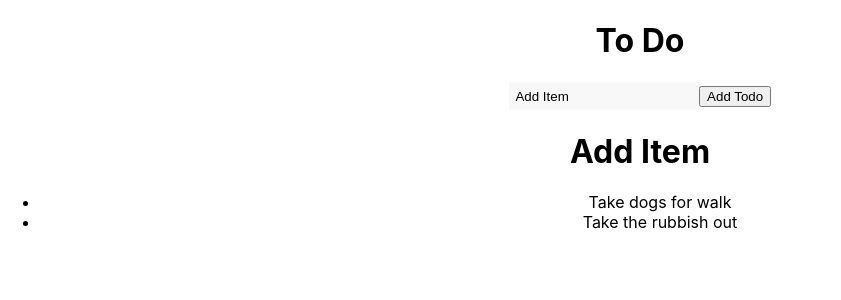
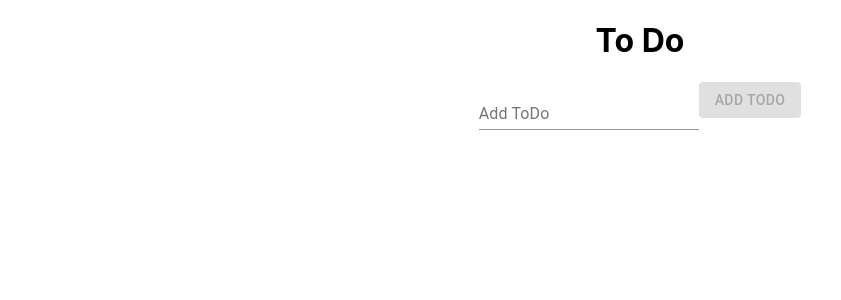
Before and after one commit to DanShawl/Workout-Tracker, a React (Create React App) app: page / in a window 1280 px wide. Shown: the top 300 px of the page, without its empty margins (0-841 px from the left). Built offline with nearby package versions, Linux system fonts and the light colour scheme.

Commit message:
Added core front-end functionality to the todo app including appending items to the todo list. Also added material ui

```diff
--- a/package.json
+++ b/package.json
@@ -3,6 +3,7 @@
   "version": "0.1.0",
   "private": true,
   "dependencies": {
+    "@material-ui/core": "^4.12.3",
     "@testing-library/jest-dom": "^5.14.1",
     "@testing-library/react": "^11.2.7",
     "@testing-library/user-event": "^12.8.3",
--- a/src/App.js
+++ b/src/App.js
@@ -1,23 +1,58 @@
 import { useState } from 'react';
 import './App.css';
+import { Button, FormControl, InputLabel, Input } from '@material-ui/core';
 
 function App() {
-  const [todos, setTodos] = useState([
-    'Take dogs for walk',
-    'Take the rubbish out',
-  ]);
-  const [input, setInput] = useState('Add Item');
+  const [todos, setTodos] = useState([]);
+  const [input, setInput] = useState('');
+
+  const addTodo = (e) => {
+    e.preventDefault();
+    setTodos([...todos, input]);
+    setInput('');
+    console.log(todos);
+  };
+
   return (
     <div className="App">
       <h1>To Do</h1>
-      <input
-        type="text"
-        value={input}
-        onChange={(e) => setInput(e.target.value)}
-        onClick={(e) => setInput('')}
-      />
-      <button>Add Todo</button>
-      <h1>{input}</h1>
+
+      <FormControl>
+        <InputLabel>Add ToDo</InputLabel>
+        <Input
+          type="text"
+          value={input}
+          onChange={(e) => setInput(e.target.value)}
+        />
+      </FormControl>
+      <Button
+        type="submit"
+        onClick={addTodo}
+        disabled={!input}
+        variant="contained"
+        color="primary"
+        disableElevation
+      >
+        Add Todo
+      </Button>
+
+      {/* <form action="">
+        <input
+          type="text"
+          value={input}
+          onChange={(e) => setInput(e.target.value)}
+        />
+        <Button
+          type="submit"
+          onClick={addTodo}
+          disabled={!input}
+          variant="contained"
+          color="primary"
+          disableElevation
+        >
+          Add Todo
+        </Button>
+      </form> */}
 
       <ul>
         {todos.map((todo) => {
@@ -29,3 +64,10 @@
 }
 
 export default App;
+
+//  Building the Todo App
+//  1.  Create an input and button with a ul
+//  2.  Use state to manage the todo list
+//  3.  Map over the todo list to create a list of li items
+//  4.  Use state to manage user input and setup a button click event
+//  5.  Push input to todos
--- a/src/index.css
+++ b/src/index.css
@@ -12,8 +12,13 @@
     monospace;
 }
 
-input {
+/* input {
   background-color: #f8f8f8;
   border: none;
   padding: 0.5em;
+} */
+
+li {
+  list-style-type: none;
+  text-align: left;
 }
```
Also changed, not shown: 1 other file (tests, documents, lock files or other folders).
